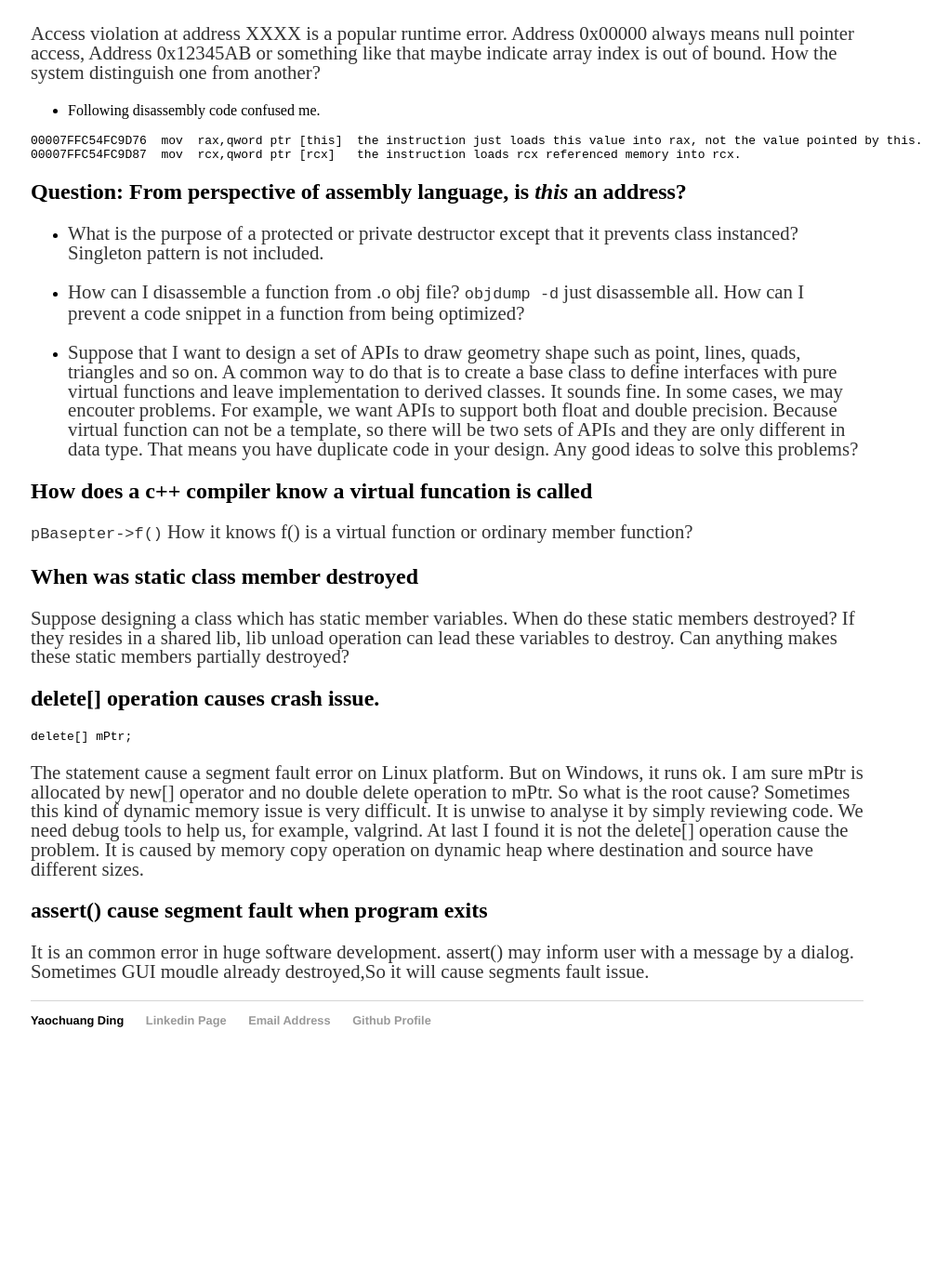
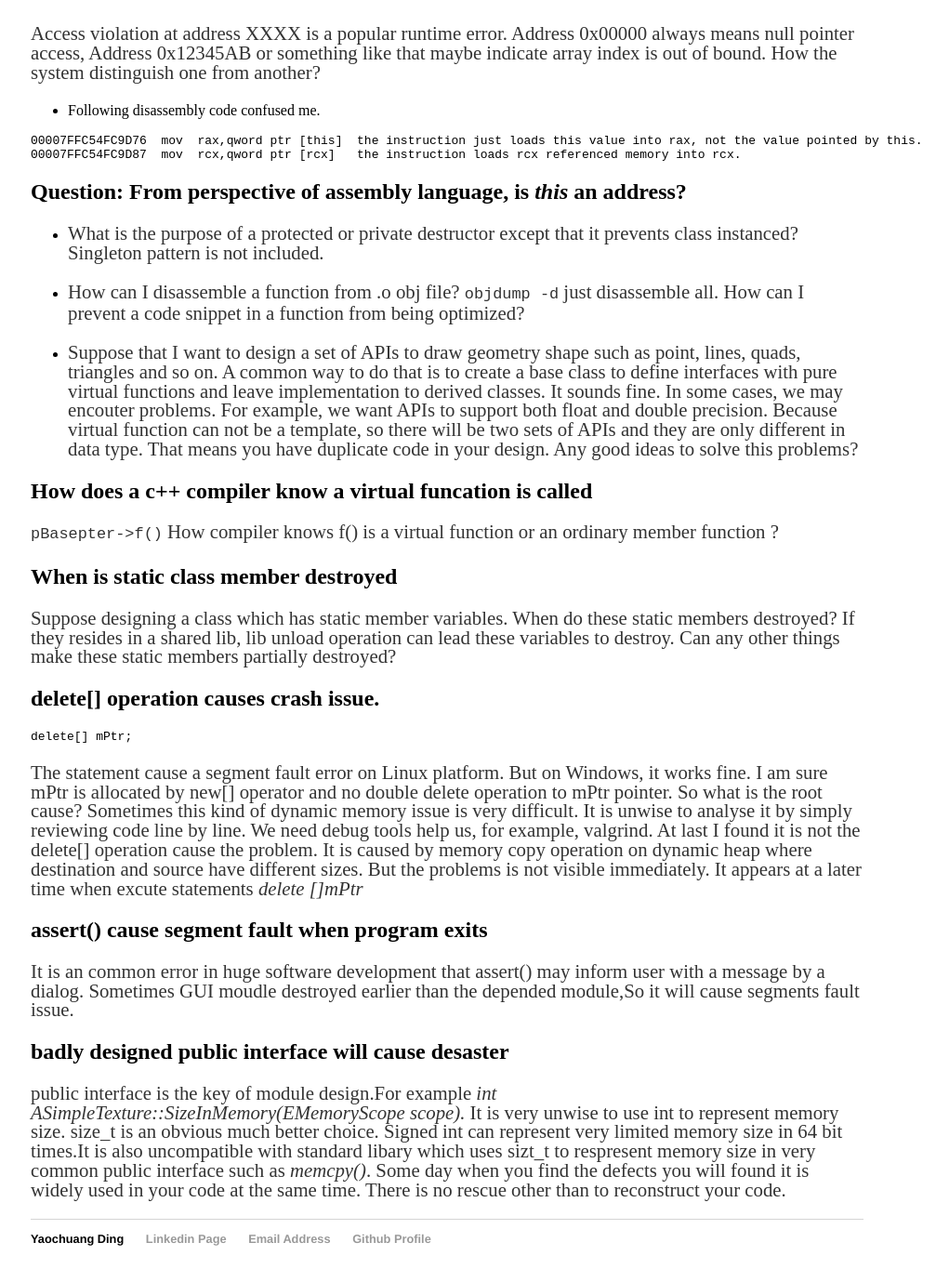
Before and after one commit to ychding11/ychding11.github.io, a Jekyll site: the page built from _posts/2015-03-21-Questions.md, in a window 1280 px wide and 1400 px high, scrolled down 468 px. Shown: the top 1379 px of the window at 93% size, without its empty margins (159-1180 px from the left). Built offline with Jekyll 4.4.1, drawn with Linux system fonts in a browser that asks for light colours; before the commit the page ends 1633 px from its top, so only the background shows below that; some of the changed text lies outside the part shown.

Commit message:
add design comments on importance on public interface.

````diff
--- a/_posts/2015-03-21-Questions.md
+++ b/_posts/2015-03-21-Questions.md
@@ -47,28 +47,40 @@ date: 2016-03-21
 
 ## How does a c++ compiler know a virtual funcation is called
 
-  `pBasepter->f()` How it knows f() is a virtual function or
-  ordinary member function?
+  `pBasepter->f()` How compiler knows f() is a virtual function or
+  an ordinary member function ?
 
-## When was static class member destroyed
+## When is static class member destroyed
 
   Suppose designing a class which has static member variables. When do these static members
   destroyed? If they resides in a shared lib, lib unload operation can lead these variables
-  to destroy. Can anything makes these static members partially destroyed?
+  to destroy. Can any other things make these static members partially destroyed?
 
 ## delete[] operation causes crash issue.
 
 ```
 delete[] mPtr;
 ```
-The statement cause a segment fault error on Linux platform. But on Windows, it runs ok.
-I am sure mPtr is allocated by new[] operator and no double delete operation to mPtr.
+The statement cause a segment fault error on Linux platform. But on Windows, it works fine.
+I am sure mPtr is allocated by new[] operator and no double delete operation to mPtr pointer.
 So what is the root cause?  Sometimes this kind of dynamic memory issue is very difficult.
-It is unwise to analyse it by simply reviewing code. We need debug tools to help us,
-for example, valgrind. At last I found it is not the delete[] operation cause the problem.
-It is caused by memory copy operation on dynamic heap where destination and source have different sizes.
+It is unwise to analyse it by simply reviewing code line by line. We need debug tools help us,
+for example, valgrind.
+At last I found it is not the delete[] operation cause the problem. It is caused by memory
+copy operation on dynamic heap where destination and source have different sizes. But the
+problems is not visible immediately. It appears at a later time when excute statements
+*delete []mPtr*
 
 ## assert() cause segment fault when program exits
 
-It is an common error in huge software development. assert() may inform user with a message by a dialog.
-Sometimes GUI moudle already destroyed,So it will cause segments fault issue.
+It is an common error in huge software development that assert() may inform user with a message by a dialog.
+Sometimes GUI moudle destroyed earlier than the depended module,So it will cause segments fault issue.
+
+## badly designed public interface will cause desaster
+
+public interface is the key of module design.For example *int ASimpleTexture::SizeInMemory(EMemoryScope scope).*
+It is very unwise to use int to represent memory size. size_t is an obvious much better choice. Signed int can
+represent very limited memory size in 64 bit times.It is also uncompatible with standard libary which uses sizt_t
+to respresent memory size in very common public interface such as *memcpy()*. Some day when you find the defects
+you will found it is widely used in your code at the same time. There is no rescue other than to reconstruct your
+code.
````
Also changed, not shown: other parts of _posts/2015-03-21-Questions.md (+1 -1 lines).
